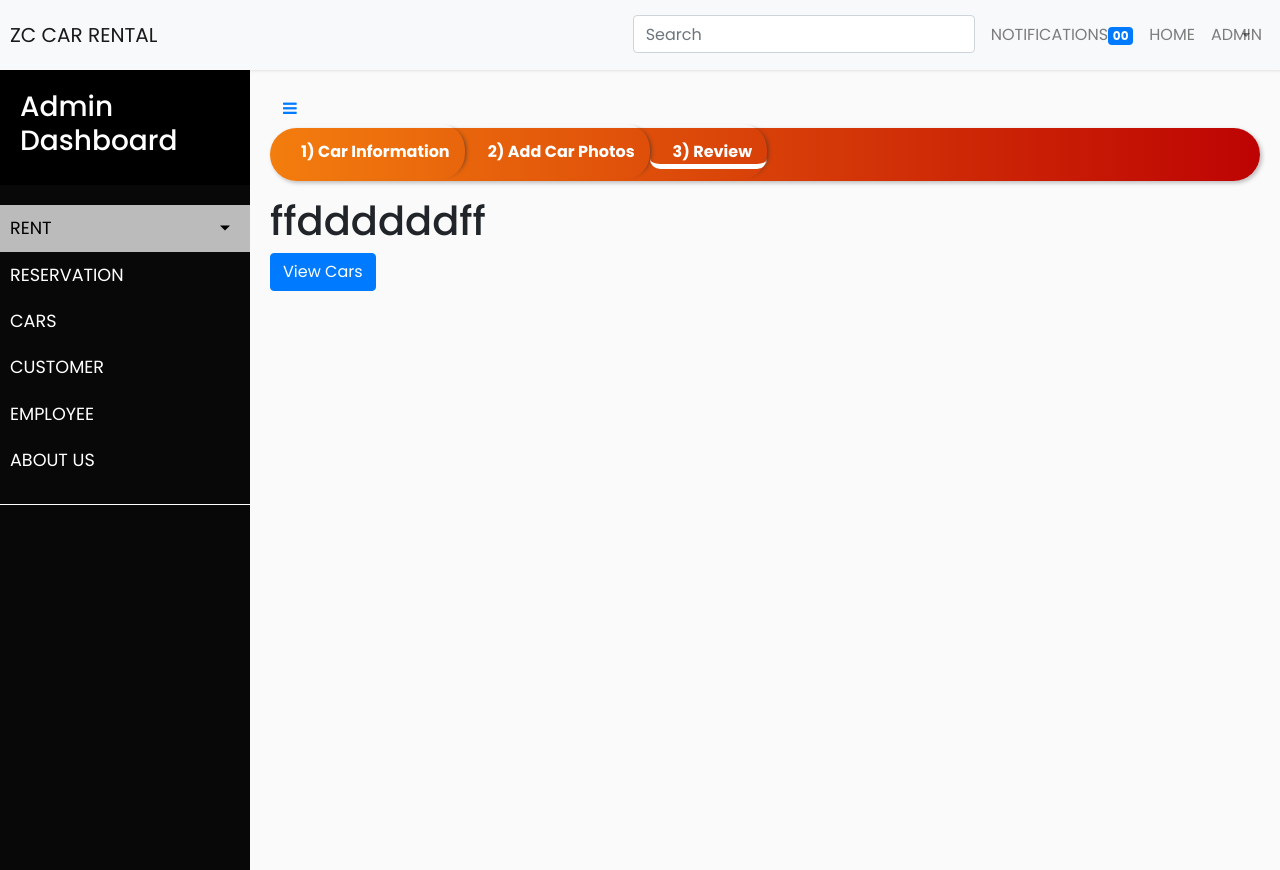
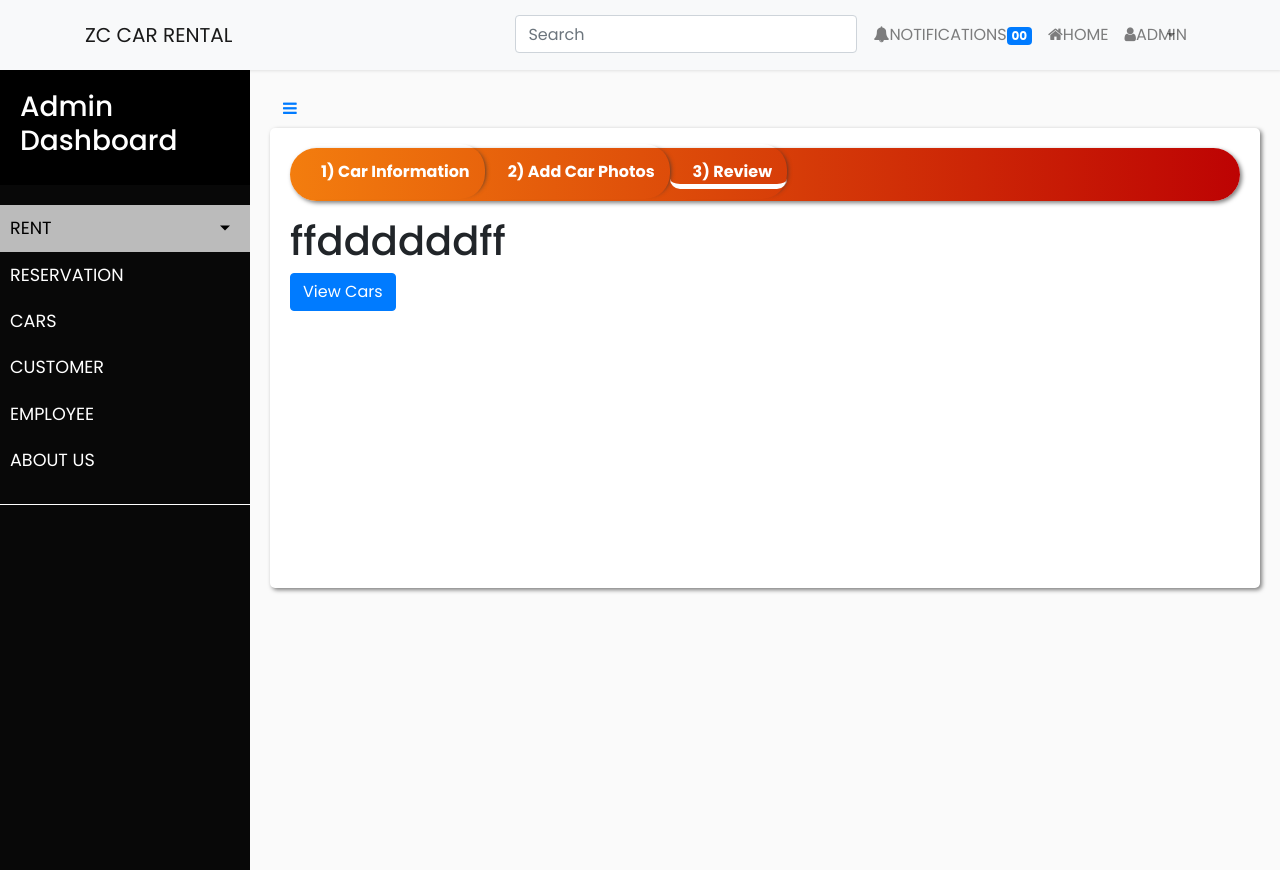
Before and after one commit to newbies4/fighting, a CodeIgniter app: page /fighting/admin_controller/add_car_finalize in a window 1280 px wide. Run offline with CodeIgniter, Linux system fonts and the light colour scheme; some libraries are stand-ins or nearby versions.

Commit message:
added admin content on all admin file, added container on adminnavbar and icons.

```diff
--- a/application/views/admin/add_car_finalize.php
+++ b/application/views/admin/add_car_finalize.php
@@ -1,3 +1,4 @@
+<div class="admin-content">
 <!--breadcrumb -->
 
 <nav aria-label="breadcrumb">
@@ -13,3 +14,5 @@
 
 <h1>ffddddddff</h1>
 <a class="btn btn-primary" href="<?php echo base_url('admin_controller/cars');?>">View Cars</a>
+
+</div> <!-- admin content -->
--- a/application/views/admin/add_car_picture.php
+++ b/application/views/admin/add_car_picture.php
@@ -1,3 +1,4 @@
+<div class="admin-content">
 <!--breadcrumb -->
 
 <nav aria-label="breadcrumb">
@@ -61,3 +62,4 @@
 				<label for="">Exterior? View</label>
 			</div>
 <a class="btn btn-primary" href="<?php echo base_url('admin_controller/add_car_finalize');?>">NEXT </a>
+</div> <!-- admin content -->
--- a/application/views/admin/add_cars.php
+++ b/application/views/admin/add_cars.php
@@ -1,3 +1,4 @@
+<div class="admin-content">
 <!--breadcrumb -->
 
 <nav aria-label="breadcrumb">
@@ -191,3 +192,4 @@
 	</div> <!-- end of row -->
 	<?php echo form_close(); ?>
 </div> <!-- end of container -->
+</div> <!-- admin content -->
--- a/application/views/admin/add_customer.php
+++ b/application/views/admin/add_customer.php
@@ -1,3 +1,4 @@
+<div class="admin-content">
 <header>
     <center><h3>ADD CUSTOMER </h3></center>
     <br>
@@ -80,3 +81,4 @@
     <a class="btn btn-primary pull pull-rightclass="btn btn-primary pull pull-right" href="<?php echo base_url();?>index.php/home/customer"> Back </a>
   </div>
 </form>
+</div> <!-- admin content -->
--- a/application/views/admin/add_employee.php
+++ b/application/views/admin/add_employee.php
@@ -1,3 +1,4 @@
+<div class="admin-content">
 <div class="container">
   <header>
     <left><h3>ADD EMPLOYEE </h3></left>
@@ -47,3 +48,4 @@
 
   <?= form_close(); ?>
 </div> <!-- container -->
+</div> <!-- admin content -->
--- a/application/views/admin/add_rent.php
+++ b/application/views/admin/add_rent.php
@@ -1,3 +1,4 @@
+<div class="admin-content">
 <header>
   <center><h3>ADD RENT </h3></center>
   <br>
@@ -94,3 +95,4 @@
     <!--right part -->
   </div> <!-- end of row -->
 </div> <!-- container -->
+</div> <!--admin content -->
--- a/application/views/admin/add_reservation.php
+++ b/application/views/admin/add_reservation.php
@@ -1,3 +1,4 @@
+<div class="admin-content">
 <header>
   <center><h3>ADD RESERVATION </h3></center>
   <br>
@@ -84,3 +85,4 @@
     </div> <!-- col-sm -->
   </div> <!-- row -->
 </div> <!-- container -->
+</div> <!-- admin content -->
--- a/application/views/admin/cars.php
+++ b/application/views/admin/cars.php
@@ -1,4 +1,4 @@
-
+<div class="admin-content">
 <div class="col-md-12 search-table-col">
     <h3> CARS </h3>
 
@@ -59,3 +59,4 @@
         </table>
     </div> <!-- table-responsive -->
 </div> <!-- col-md-12 search-table-col -->
+</div> <!--admin-content -->
--- a/application/views/admin/customer.php
+++ b/application/views/admin/customer.php
@@ -1,4 +1,4 @@
-
+<div class="admin-content">
 <div class="col-md-12 search-table-col">
     <header>
         <h3> CUSTOMERS </h3>
@@ -46,3 +46,4 @@
         </table>
     </div>
 </div>
+</div><!--admin-content-->
--- a/application/views/admin/edit_employee.php
+++ b/application/views/admin/edit_employee.php
@@ -1,3 +1,4 @@
+<div class="admin-content">
 <div class="container">
 
   <header>
@@ -47,3 +48,4 @@
 
   <?= form_close(); ?>
 </div> <!-- container -->
+</div> <!-- admin-content-->
--- a/application/views/admin/employee.php
+++ b/application/views/admin/employee.php
@@ -1,3 +1,4 @@
+<div class="admin-content">
 <div class="container-fluid">
   <div class="col-md-12 search-table-col">
     <header>
@@ -49,8 +50,8 @@
           <?php endif; ?>
         </tbody>
       </table>
-
     </div>
     <?php echo $pagination; ?>
   </div> <!-- col-md-12 search-table-col -->
 </div> <!-- container-fluid -->
+</div> <!-- end of admin content -->
--- a/application/views/admin/rent.php
+++ b/application/views/admin/rent.php
@@ -1,3 +1,4 @@
+<div class="admin-content">
 <div class="col-md-12 search-table-col">
 
     <header>
@@ -36,3 +37,4 @@
         </table>
     </div> <!-- table-responsive -->
 </div> <!-- col-md-12 search-table-col -->
+</div> <!--admin-content-->
--- a/application/views/admin/reservation.php
+++ b/application/views/admin/reservation.php
@@ -1,3 +1,4 @@
+<div class="admin-content">
 <div class="col-md-12 search-table-col">
     <header>
         <h3> Reservation </h3>
@@ -38,3 +39,4 @@
         </table>
     </div> <!-- table-responsive -->
 </div> <!-- col-md-12 search-table-col -->
+</div> <!-- admin-content -->
--- a/application/views/admin/return_car.php
+++ b/application/views/admin/return_car.php
@@ -0,0 +1,2 @@
+<div class="admin-content">
+</div>
--- a/application/views/layouts/main.php
+++ b/application/views/layouts/main.php
@@ -1,6 +1,7 @@
 <?php $this->load->view('layouts/header'); ?>
 <!-- Navigation Bar -->
   <nav class="navbar navbar-expand-lg navbar-light bg-light mb-0">
+    <div class="container">
     <a class="navbar-brand" href="#">ZC CAR RENTAL</a>
     <button class="navbar-toggler" type="button" data-toggle="collapse" data-target="#navbarText" aria-controls="navbarText" aria-expanded="false" aria-label="Toggle navigation">
     <span class="navbar-toggler-icon"></span>
@@ -14,16 +15,17 @@
             </div>
           </form>
       </li>
-      <li class="nav-item" role="presentation"><a class="nav-link" href="#">NOTIFICATIONS<span class="badge badge-primary">00</span></a></li>
-      <li class="nav-item" role="presentation"><a class="nav-link" href="<?php echo base_url('User_controller/index');?>">HOME</a></li>
+      <li class="nav-item" role="presentation"><a class="nav-link" href="#"><i class="fa fa-bell"></i>NOTIFICATIONS<span class="badge badge-primary">00</span></a></li>
+      <li class="nav-item" role="presentation"><a class="nav-link" href="<?php echo base_url('User_controller/index');?>"><i class="fa fa-home"></i>HOME</a></li>
       <li class="nav-item dropdown">
-        <a class="dropdown-toggle nav-link" data-toggle="dropdown" aria-expanded="false" href="#">ADMIN</a>
+        <a class="dropdown-toggle nav-link" data-toggle="dropdown" aria-expanded="false" href="#"><i class="fa fa-user"></i>ADMIN</a>
           <div class="dropdown-menu" role="menu">
             <a class="dropdown-item" role="presentation" href="#">Help</a>
             <a class="dropdown-item" role="presentation" href="<?php echo base_url('admin_controller/logout'); ?>">Log Out</a>
           </div>
 
     </div>
+</div>
   </nav>
 
     <div class="wrapper">
--- a/assets/css/styles.css
+++ b/assets/css/styles.css
@@ -188,13 +188,21 @@ a.article:hover {
     transition: all 0.3s;
 }
 
+.admin-content {
+  padding: 20px;
+  background: white;
+  min-height: 460px;
+  box-shadow: 2px 2px 4px rgba(0.5, 0.5,0.5, 0.5);
+  border-radius: 5px;
+}
+
 /* ---------------------------------------------------
     ADMIN BREADCRUMB
 ----------------------------------------------------- */
 .breadcrumb{
   background: linear-gradient(to left, #bd0303, rgb(243, 125, 14));
   border-radius: 50px;
-  box-shadow: 2px 2px 4px rgba(0, 0,0, 0.25);
+  box-shadow: 2px 2px 4px rgba(0.5, 0.5,0.5, 0.5);
 }
 
 .breadcrumb .breadcrumb-item{
```
